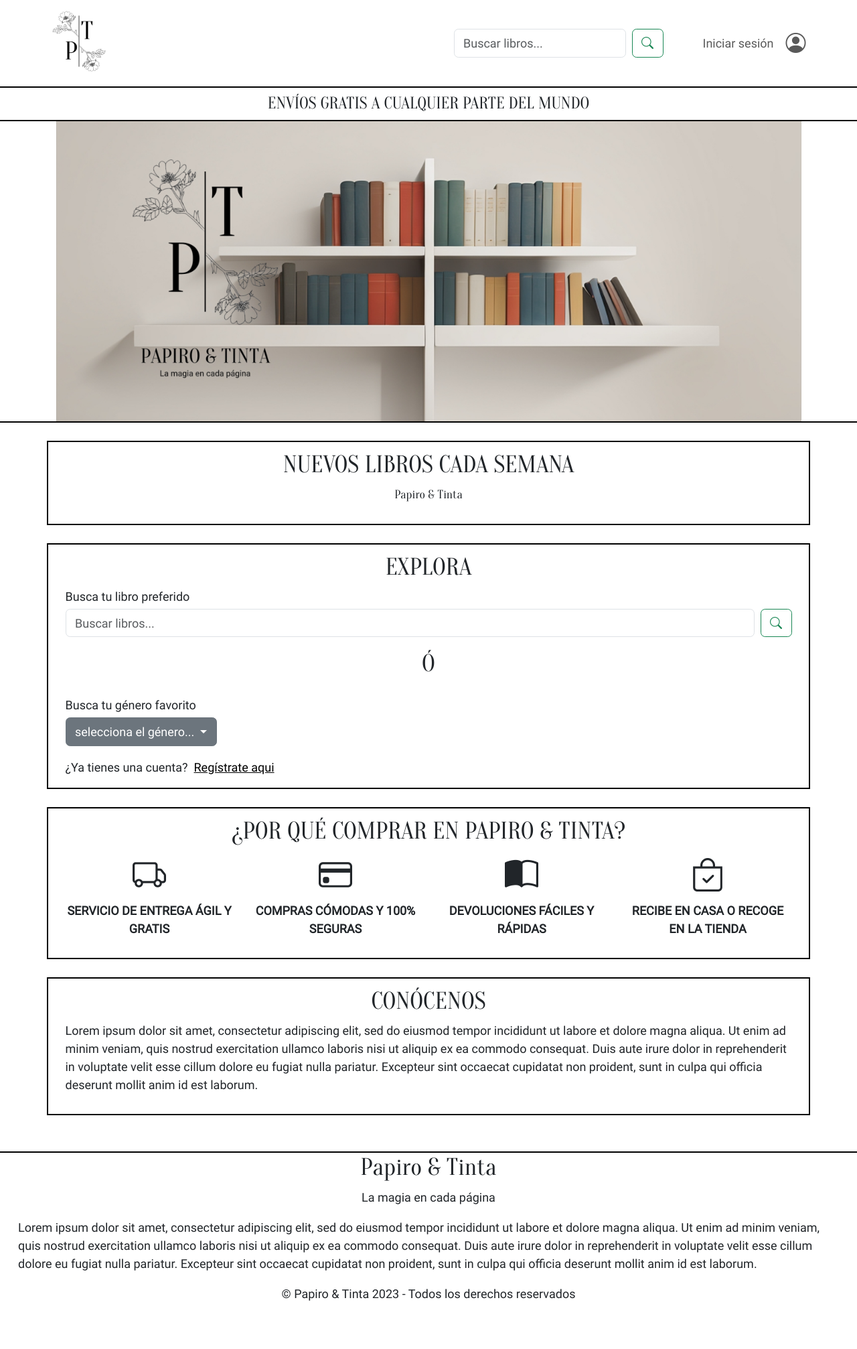
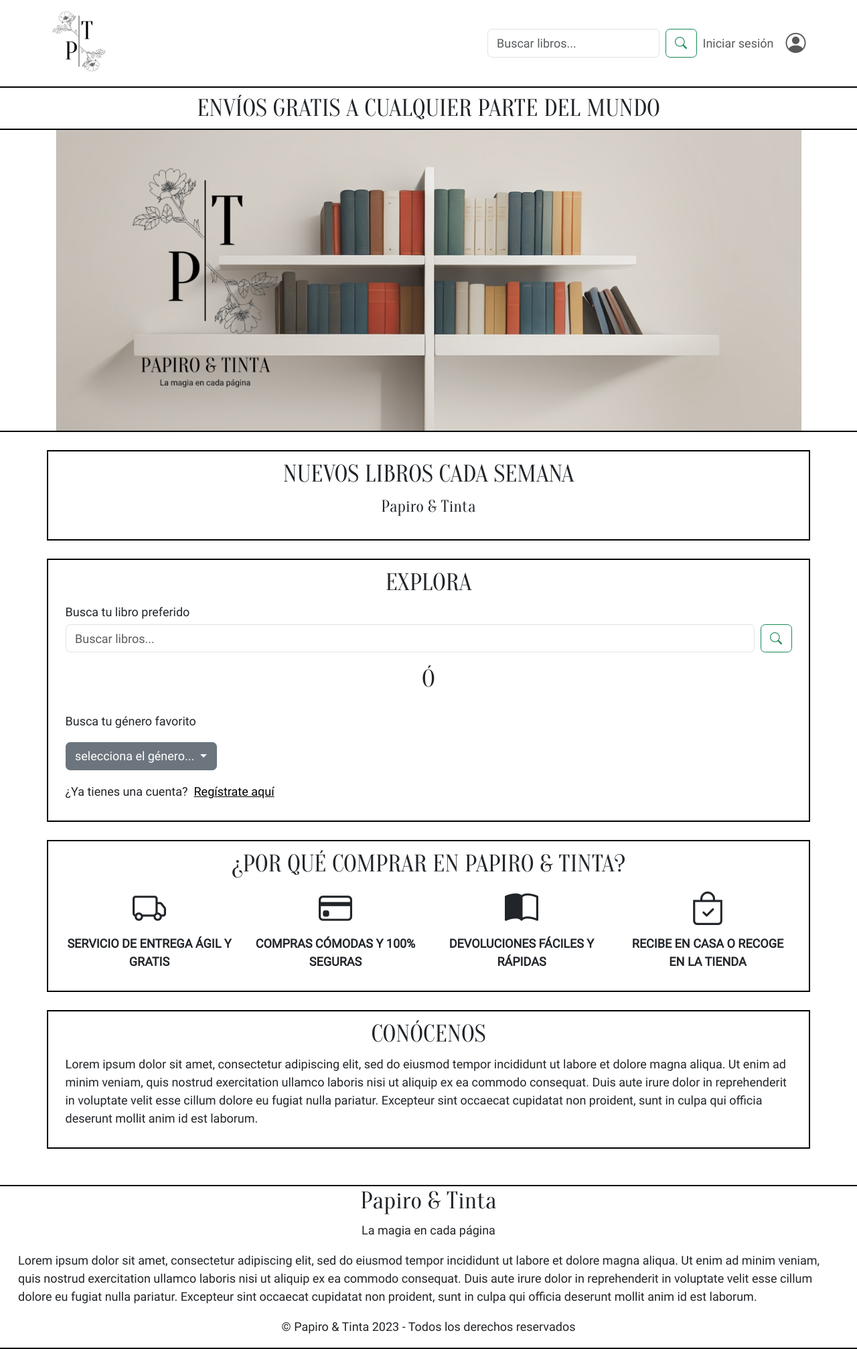
Before and after one commit to SebasVM123/Papiro-Tinta-Proyect, a Django app: page / in a window 1280 px wide. Shown: the whole page at 67% size. Before the commit the page ends 1942 px from the top, so only its background shows below. Run offline with Django 4.2, Linux system fonts and the light colour scheme.

Commit message:
Refactor: crea estilos CSS mas generales para mayor legibilidad

```diff
--- a/Papiro_Tinta/main/templates/main/index.html
+++ b/Papiro_Tinta/main/templates/main/index.html
@@ -20,14 +20,14 @@
 	<link href="{% static 'css/style.css' %}" rel="stylesheet">
 </head>
 <body>
-	<header>
-		<nav class="navbar navbar-expand-md px-lg-5" id="navbar-header">
+	<header class="b-bordered">
+		<nav class="navbar navbar-expand-md px-lg-5 b-bordered">
 		  <div class="container-fluid">
 		    <button class="navbar-toggler" type="button" data-bs-toggle="collapse" data-bs-target="#navbar-toggler" aria-controls="navbarToggler" aria-expanded="false" aria-label="Toggle navigation">
 		      <span class="navbar-toggler-icon"></span>
 		    </button>
 			<a class="navbar-brand" href="#">
-				<img class="img-fluid navbar-logo" src="{% static 'assets/logo/logo-2.png' %}" alt="logo de Papiro & Tinta">
+				<img class="img-fluid" src="{% static 'assets/logo/logo-2.png' %}" alt="logo de Papiro & Tinta" id="navbar-logo">
 			</a>
 		    <div class="collapse navbar-collapse justify-content-end" id="navbar-toggler">
 			  <form class="d-flex" role="search">
@@ -46,7 +46,7 @@
 		  </div>
 	    </nav>
 
-		<div class="container-fluid d-flex justify-content-center align-items-center" id="bottom-navbar">
+		<div class="container-fluid d-flex justify-content-center align-items-center pt-2 b-bordered">
 			<h2 class="text-center title-2">ENVÍOS GRATIS A CUALQUIER PARTE DEL MUNDO</h2>
 		</div>
 
@@ -65,7 +65,7 @@
             <div class="container d-flex flex-column align-items-center w-100 my-4 text-center" id="new-books">
 	            <div class="row w-100">
 		            <h2 class="title-2">NUEVOS LIBROS CADA SEMANA</h2>
-		            <p>Papiro & Tinta</p>
+		            <p class="title-3">Papiro & Tinta</p>
 	            </div>
             </div>
 	        <div class="container d-flex flex-column align-items-center w-100 my-4" id="explore">
@@ -73,7 +73,7 @@
 			        <h2 class="title-2">EXPLORA</h2>
 		        </div>
 		        <div class="row w-100 text-left">
-			        <p>Busca tu libro preferido</p>
+			        <p class="mb-1">Busca tu libro preferido</p>
 		        </div>
 		        <div class="row w-100">
 			        <form class="d-flex" role="search">
@@ -102,7 +102,7 @@
 		        <div class="row w-100 mt-3">
 			        <div class="d-flex justify-content-start">
 				        <p class="me-2">¿Ya tienes una cuenta?</p>
-				        <a class="custom-link" href="{% url 'register_url' %}">Regístrate aqui</a>
+				        <a class="custom-link" href="{% url 'register_url' %}">Regístrate aquí</a>
 			        </div>
 		        </div>
             </div>
@@ -151,11 +151,12 @@
 			</div>
 	</main>
 
-	<footer class="container-fluid d-flex flex-column align-items-center mt-5">
+	<footer class="container-fluid d-flex flex-column align-items-center mt-5 t-bordered b-bordered">
 			<div class="row w-100" id="top-footer">
 				<h2 class="title-2 text-center">Papiro & Tinta</h2>
 				<p class="text-center">La magia en cada página</p>
-				<p>Lorem ipsum dolor sit amet, consectetur adipiscing elit, sed do eiusmod tempor incididunt ut labore
+				<p>
+					Lorem ipsum dolor sit amet, consectetur adipiscing elit, sed do eiusmod tempor incididunt ut labore
 					et dolore magna aliqua. Ut enim ad minim veniam, quis nostrud exercitation ullamco laboris nisi ut
 					aliquip ex ea commodo consequat. Duis aute irure dolor in reprehenderit in voluptate velit esse
 					cillum dolore eu fugiat nulla pariatur. Excepteur sint occaecat cupidatat non proident, sunt in
--- a/Papiro_Tinta/main/templates/main/register.html
+++ b/Papiro_Tinta/main/templates/main/register.html
@@ -31,7 +31,7 @@
 				<div class="col-md-auto align-self-center" id="signup-box">
 					<h1 class="title-1">Registrarse</h1>
 					<h2 class="title-3">Papiro & Tinta</h2>
-			        <form class="py-4" id="login-form" method="post">
+			        <form class="py-4 t-bordered b-bordered" id="register-form" method="post">
 				        {% csrf_token %}
 				        <div class="form-floating">
 					        <input type="text" class="form-control custom-input-bb" id="floatingDNI" name="dni" placeholder="identificación" required pattern="\d{3,20}" title="El número de identificación solo debe estar compuesto de números, sin espacios y tener una longitud de entre 3 y 20 caracteres">
--- a/Papiro_Tinta/static/css/style.css
+++ b/Papiro_Tinta/static/css/style.css
@@ -26,6 +26,14 @@
     font-size: 18px;
 }
 
+.title-font {
+    font-family: 'Oranienbaum', sans-serif;
+}
+
+.normal-font {
+    font-family: 'Roboto', calibri;
+}
+
 
 /* global ------------------------------------------------*/
 /* imagen responsive */
@@ -40,7 +48,7 @@
     height: auto;
 }
 
-/* titulos */
+/* texto */
 .title-1 {
     font-family: 'Oranienbaum', sans-serif;
     font-size: 50px;
@@ -56,6 +64,10 @@
     font-size: 25px;
 }
 
+.large-text {
+    font-size: 20px;
+}
+
 /* estilos de texto */
 .bold-text {
     font-weight: bold;
@@ -65,11 +77,13 @@
     font-weight: italic;
 }
 
-.custom-input-b {
+/* inputs */
+
+.custom-input-b { /* border */
     border: 2px solid black;
 }
 
-.custom-input-bb {
+.custom-input-bb { /* border-bottom */
     border: none;
     border-bottom: 2px solid black;
     border-radius: 0;
@@ -81,6 +95,7 @@
     border-color: var(--salmon) !important;
 }
 
+/* buttons */
 .custom-button {
     border: 1px solid black;
     border-radius: 0;
@@ -107,65 +122,43 @@
     box-shadow: 0 0 0 0.25rem var(--salmon-shadow);
 }
 
+/* links */
 .custom-link {
     color: var(--black);
 }
 
+/* borders */
+.bordered {
+    border: 2px solid black;
+}
+
+.b-bordered {
+    border-bottom: 2px solid black;
+}
+
+.t-bordered {
+    border-top: 2px solid black;
+}
+
 /* header ------------------------------------------------*/
 /* navbar */
-#navbar-header {
-    border-bottom: 2px solid black;
-    font-size: 20px;
-}
-
-.navbar-logo {
+#navbar-logo {
     max-width: 100px;
     height: auto;
-}
-
-#navbar-header ul {
-    margin-left: 50px;
 }
 
 #login-icon {
     font-size: 30px;
 }
 
-/* bottom header */
-#bottom-navbar {
-    padding-top: 0.5rem;
-    border-bottom: 2px solid black;
-}
-
-#bottom-navbar h2 {
-    font-size: 25px;
-}
-
-header {
-    border-bottom: 2px solid black;
-}
-
-/* main --------------------------------------------*/
+/* main --------------------------------------------------*/
 #main-container .container {
     border: 2px solid black;
     padding: 12px;
 }
 
-#main-container #new-books p {
-    font-family: Oranienbaum;
-}
-
-#main-container #explore p {
-    margin-bottom: 5px;
-}
-
 #main-container #why-buy-with-us i {
     font-size: 50px;
-}
-
-/* footer -------------------------------------------*/
-footer {
-    border-top: 2px solid black;
 }
 
 /* login ------------------------------------------*/
@@ -177,17 +170,7 @@ footer {
     max-width: 400px;
 }
 
-#login-box form {
-    border-top: 2px solid black;
-    border-bottom: 2px solid black;
-}
-
-/* registrarse --------------------------------*/
+/* registrarse ------------------------------------*/
 #signup-container .row .col {
     min-width: 150px;
 }
-
-#signup-box form {
-    border-top: 2px solid black;
-    border-bottom: 2px solid black;
-}
```
